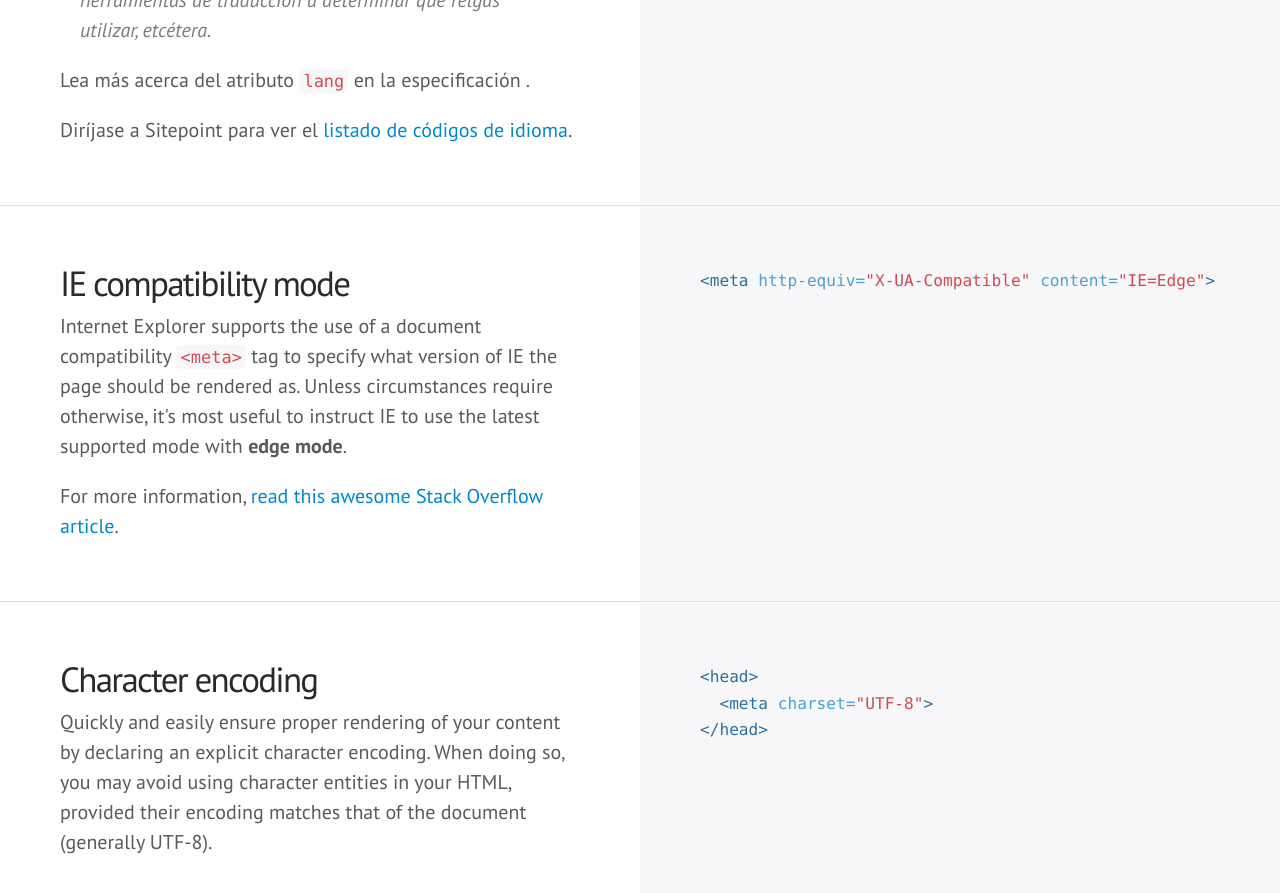
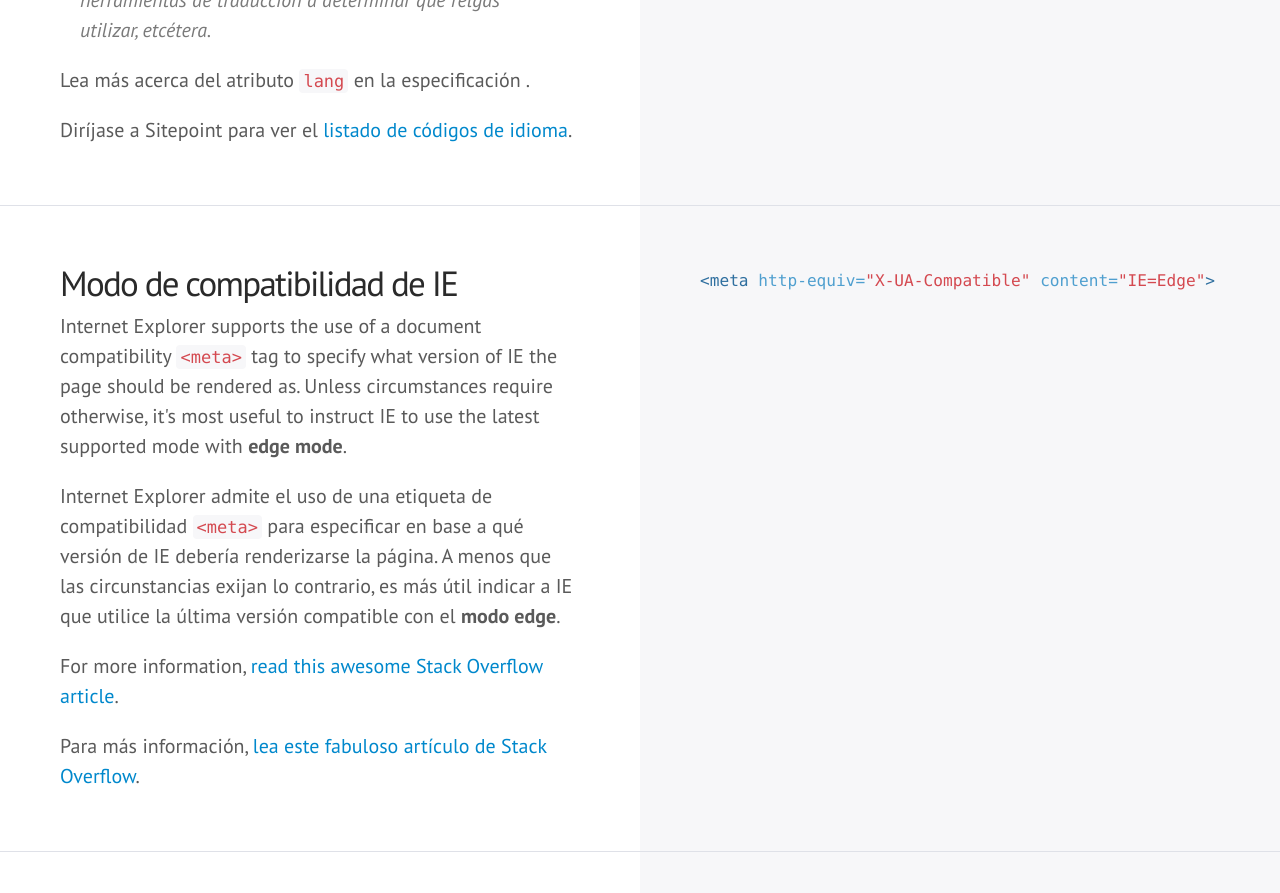
Before and after one commit to mdo/code-guide, a Jekyll site: the page built from index.html, in a window 1280 px wide and 900 px high, scrolled down 2854 px. Shown: the top 893 px of the window. Built offline with Jekyll 4.4.1, drawn with Linux system fonts in a browser that asks for light colours; some web fonts are replaced; Markdown is read by kramdown in place of the engine named in the settings; comment, search, counter and statistics services are not loaded; some of the changed text lies outside the part shown.

Commit message:
Spanish Translation - Translated the point related to 'IE compatibility mode'

```diff
--- a/index.html
+++ b/index.html
@@ -105,9 +105,12 @@
 
 <div class="section" id="html-ie-compatibility-mode">
   <div class="col">
-    <h3>IE compatibility mode</h3>
+    <h3>Modo de compatibilidad de IE</h3>
     <p>Internet Explorer supports the use of a document compatibility <code>&lt;meta&gt;</code> tag to specify what version of IE the page should be rendered as. Unless circumstances require otherwise, it's most useful to instruct IE to use the latest supported mode with <strong>edge mode</strong>.</p>
+
+    <p>Internet Explorer admite el uso de una etiqueta de compatibilidad <code>&lt;meta&gt;</code> para especificar en base a qué versión de IE debería renderizarse la página. A menos que las circunstancias exijan lo contrario, es más útil indicar a IE que utilice la última versión compatible con el <strong>modo edge</strong>.</p>
     <p>For more information, <a href="http://stackoverflow.com/questions/6771258/whats-the-difference-if-meta-http-equiv-x-ua-compatible-content-ie-edge-e">read this awesome Stack Overflow article</a>.</p>
+    <p>Para más información, <a href="http://stackoverflow.com/questions/6771258/whats-the-difference-if-meta-http-equiv-x-ua-compatible-content-ie-edge-e">lea este fabuloso artículo de Stack Overflow</a>.</p>
   </div>
   <div class="col">
     {% highlight html %}{% include html/ie-compatibility-mode.html %}{% endhighlight %}
```
Also changed, not shown: other parts of index.html (+1 -1 lines).
